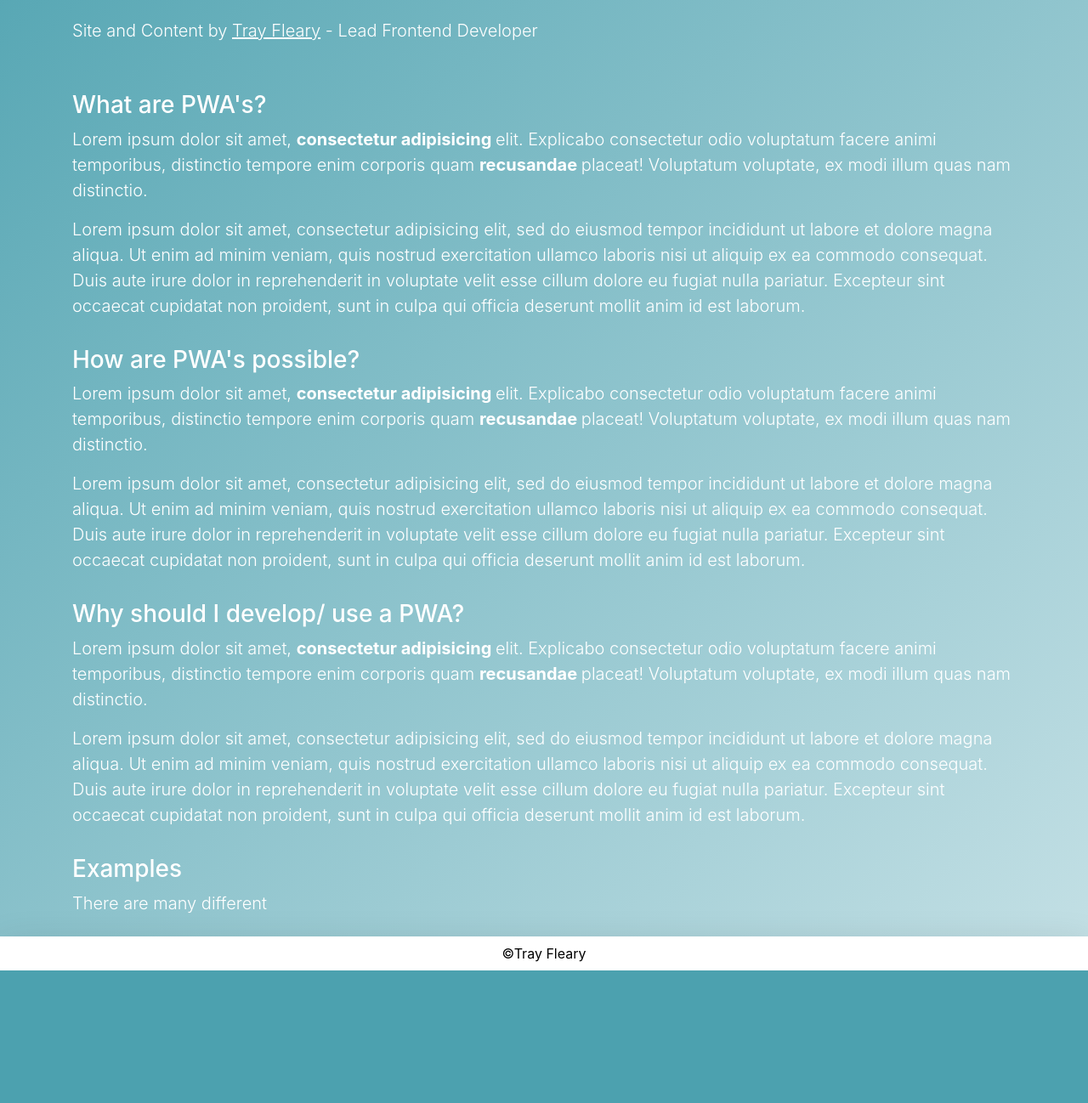
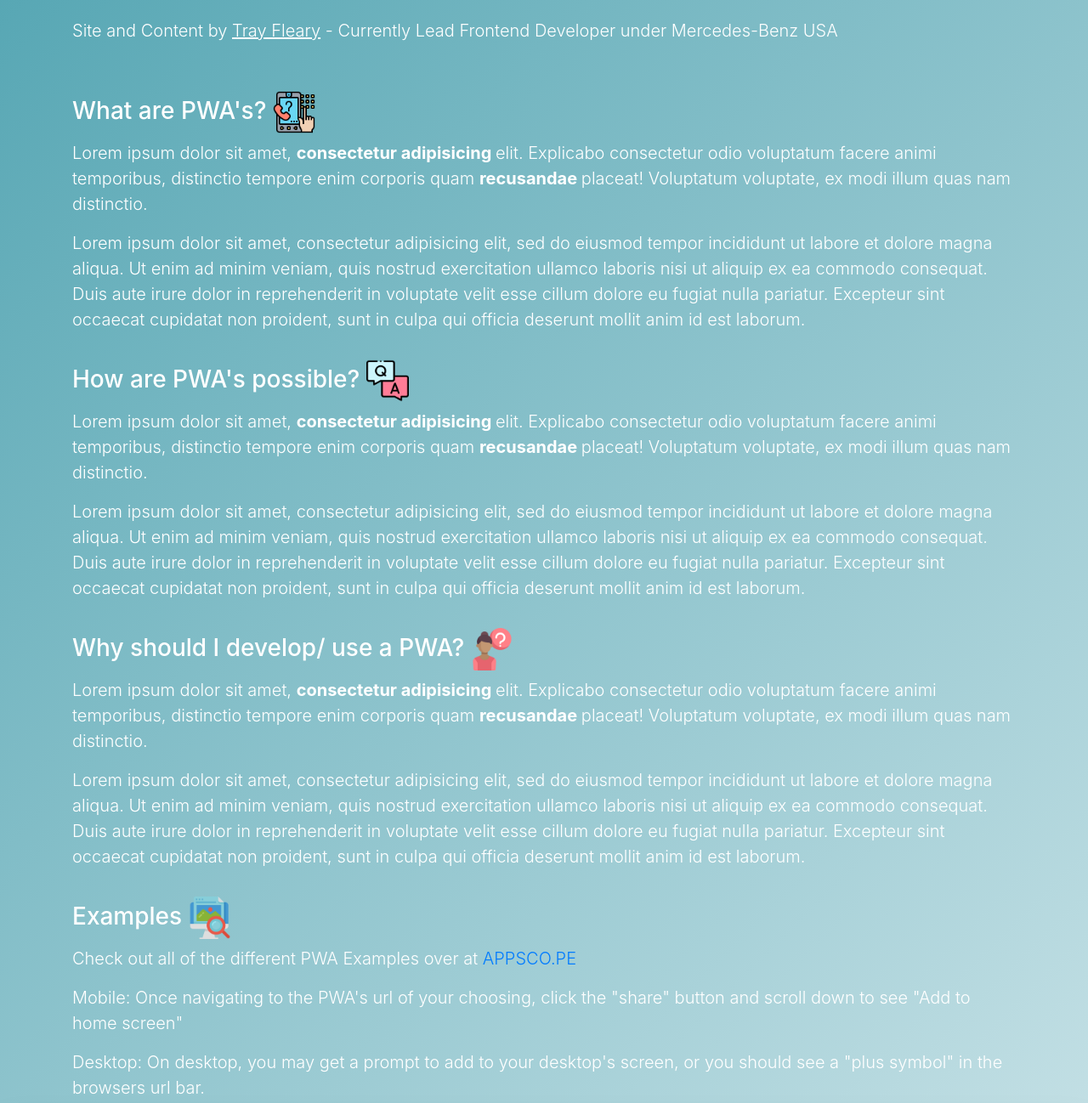
Before and after one commit to tflearydev/PWA-Love, a plain HTML site: page index.html in a window 1280 px wide. Shown: the part 282-1580 px from the top of the page at 85% size. Before the commit the page ends 1424 px from the top, so only its background shows below. Drawn offline with nearby package versions, Linux system fonts and the light colour scheme; files whose address does not match are found by name.

Commit message:
content updates

```diff
--- a/index.html
+++ b/index.html
@@ -5,7 +5,10 @@
 <head>
     <meta charset="UTF-8">
     <meta name="viewport" content="width=device-width, initial-scale=1.0, shrink-to-fit=no">
+
     <title>Stylistic</title>
+
+    <meta name="viewport" content="width=device-width, initial-scale=1.0, shrink-to-fit=no">
 
 
     <script src="https://kit.fontawesome.com/cc0f97e7e3.js"></script>
@@ -61,27 +64,29 @@
                 <br>
                 <p class="lead mb-0">Site and Content by
                     <a href="http://tflearydev.github.io" class="text-white">
-                        <u>Tray Fleary</u> - Lead Frontend Developer</a>
+                        <u>Tray Fleary</u> - Currently Lead Frontend Developer under Mercedes-Benz USA</a>
                 </p>
             </header>
             <div class="py-2">
-                <h3>What are PWA's?</h3>
+                <h3>What are PWA's? <img src="assets/answer-phone.png" alt="question pic" width="50" height="50"></h3>
                 <p class="lead">Lorem ipsum dolor sit amet, <strong class="font-weight-bold">consectetur adipisicing </strong>elit. Explicabo consectetur odio voluptatum facere animi temporibus, distinctio tempore enim corporis quam <strong class="font-weight-bold">recusandae </strong>placeat! Voluptatum voluptate, ex modi illum quas nam distinctio.</p>
                 <p class="lead">Lorem ipsum dolor sit amet, consectetur adipisicing elit, sed do eiusmod tempor incididunt ut labore et dolore magna aliqua. Ut enim ad minim veniam, quis nostrud exercitation ullamco laboris nisi ut aliquip ex ea commodo consequat. Duis aute irure dolor in reprehenderit in voluptate velit esse cillum dolore eu fugiat nulla pariatur. Excepteur sint occaecat cupidatat non proident, sunt in culpa qui officia deserunt mollit anim id est laborum.</p>
             </div>
             <div class="py-2">
-                <h3>How are PWA's possible?</h3>
+                <h3>How are PWA's possible? <img src="assets/qa.png" alt="question pic" width="50" height="50"></h3>
                 <p class="lead">Lorem ipsum dolor sit amet, <strong class="font-weight-bold">consectetur adipisicing </strong>elit. Explicabo consectetur odio voluptatum facere animi temporibus, distinctio tempore enim corporis quam <strong class="font-weight-bold">recusandae </strong>placeat! Voluptatum voluptate, ex modi illum quas nam distinctio.</p>
                 <p class="lead">Lorem ipsum dolor sit amet, consectetur adipisicing elit, sed do eiusmod tempor incididunt ut labore et dolore magna aliqua. Ut enim ad minim veniam, quis nostrud exercitation ullamco laboris nisi ut aliquip ex ea commodo consequat. Duis aute irure dolor in reprehenderit in voluptate velit esse cillum dolore eu fugiat nulla pariatur. Excepteur sint occaecat cupidatat non proident, sunt in culpa qui officia deserunt mollit anim id est laborum.</p>
             </div>
             <div class="py-2">
-                <h3>Why should I develop/ use a PWA?</h3>
+                <h3>Why should I develop/ use a PWA? <img src="assets/q.png" alt="question pic" width="50" height="50"></h3>
                 <p class="lead">Lorem ipsum dolor sit amet, <strong class="font-weight-bold">consectetur adipisicing </strong>elit. Explicabo consectetur odio voluptatum facere animi temporibus, distinctio tempore enim corporis quam <strong class="font-weight-bold">recusandae </strong>placeat! Voluptatum voluptate, ex modi illum quas nam distinctio.</p>
                 <p class="lead">Lorem ipsum dolor sit amet, consectetur adipisicing elit, sed do eiusmod tempor incididunt ut labore et dolore magna aliqua. Ut enim ad minim veniam, quis nostrud exercitation ullamco laboris nisi ut aliquip ex ea commodo consequat. Duis aute irure dolor in reprehenderit in voluptate velit esse cillum dolore eu fugiat nulla pariatur. Excepteur sint occaecat cupidatat non proident, sunt in culpa qui officia deserunt mollit anim id est laborum.</p>
             </div>
             <div class="py-2">
-                <h3>Examples</h3>
-                <p class="lead">There are many different </p>
+                <h3>Examples <img src="assets/research.png" alt="question pic" width="50" height="50"></h3>
+                <p class="lead">Check out all of the different PWA Examples over at <a href="https://appsco.pe">APPSCO.PE</a></p>
+                <p class="lead">Mobile: Once navigating to the PWA's url of your choosing, click the "share" button and scroll down to see "Add to home screen"</p>
+                <p class="lead">Desktop: On desktop, you may get a prompt to add to your desktop's screen, or you should see a "plus symbol" in the browsers url bar.</p>
                 <!-- <p class="lead">Lorem ipsum dolor sit amet, consectetur adipisicing elit, sed do eiusmod tempor incididunt ut labore et dolore magna aliqua. Ut enim ad minim veniam, quis nostrud exercitation ullamco laboris nisi ut aliquip ex ea commodo consequat. Duis aute irure dolor in reprehenderit in voluptate velit esse cillum dolore eu fugiat nulla pariatur. Excepteur sint occaecat cupidatat non proident, sunt in culpa qui officia deserunt mollit anim id est laborum.</p> -->
             </div>
         </div>
```
Also changed, not shown: assets/answer-phone.png (added), assets/q.png (added), assets/qa.png (added), assets/question.png (added), assets/request.png (added), assets/research.png (added).
